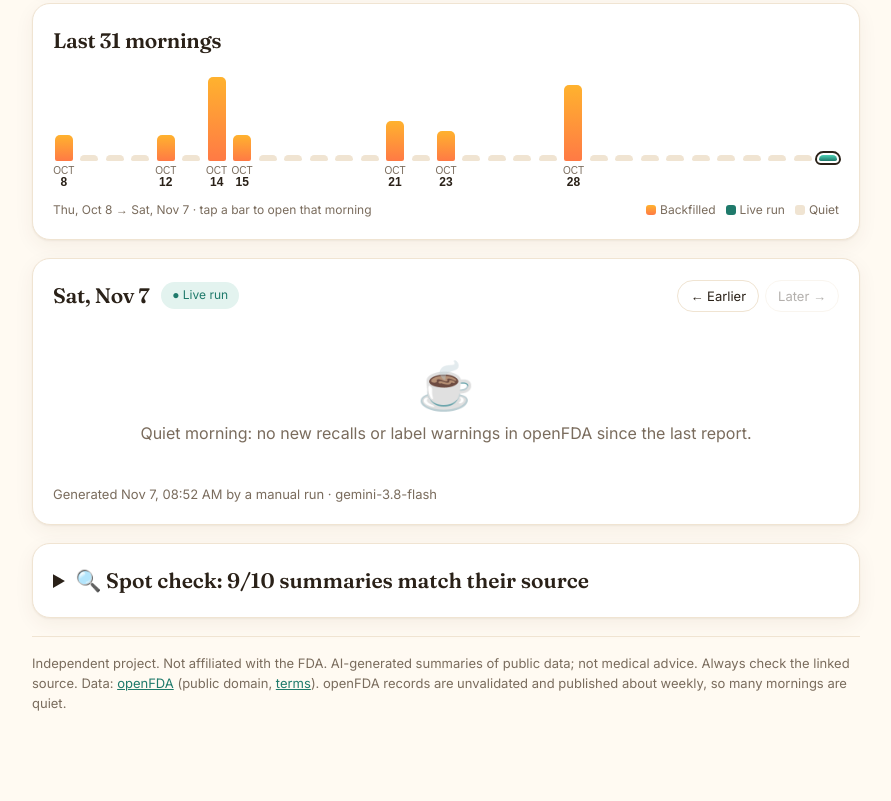
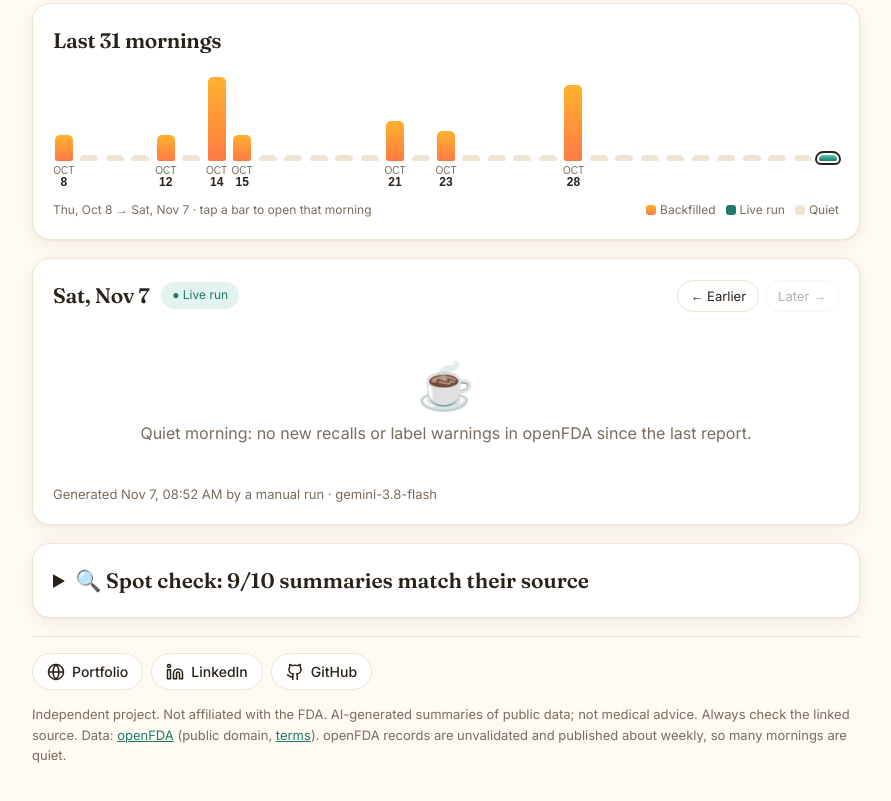
Before and after one commit to rarima-rajeev/MorningSignal, a plain HTML site: page site/index.html in a window 1280 px wide. Shown: the part 639-1440 px from the top of the page, without its empty margins (194-1085 px from the left). Before the commit the page ends 1400 px from the top, so only its background shows below. Drawn offline with Linux system fonts and the light colour scheme.

Commit message:
Add Portfolio, LinkedIn and GitHub links to the footer
Co-Authored-By: Claude Opus 5.5 <noreply@anthropic.com>

```diff
--- a/site/index.html
+++ b/site/index.html
@@ -107,6 +107,9 @@
   table { width: 100%; border-collapse: collapse; font-size: 14px; margin-top: 10px; }
   td { padding: 7px 6px; border-top: 1px solid var(--line); vertical-align: top; }
   .ok { color: var(--teal); font-weight: 600; } .part { color: var(--rose); font-weight: 600; }
+  .links { display: flex; flex-wrap: wrap; gap: 8px; margin-bottom: 14px; }
+  .links a { display: inline-flex; align-items: center; gap: 7px; padding: 7px 14px; border-radius: 99px; border: 1px solid var(--line); background: var(--card); color: var(--ink); font-size: 14px; font-weight: 500; text-decoration: none; transition: transform .15s; }
+  .links a:hover { transform: translateY(-2px); }
   footer { font-size: 13px; color: var(--muted); border-top: 1px solid var(--line); padding-top: 16px; }
 </style>
 </head>
@@ -154,7 +157,12 @@
 
   <div class="card"><details id="spot"></details></div>
 
-  <footer>Independent project. Not affiliated with the FDA. AI-generated summaries of public data; not medical advice. Always check the linked source.
+  <footer><div class="links">
+    <a href="https://rarima-rajeev.my.canva.site/" target="_blank" rel="noopener"><svg width="18" height="18" viewBox="0 0 24 24" fill="none" stroke="currentColor" stroke-width="2" stroke-linecap="round" stroke-linejoin="round" aria-hidden="true"><circle cx="12" cy="12" r="10"/><path d="M12 2a14.5 14.5 0 0 0 0 20 14.5 14.5 0 0 0 0-20M2 12h20"/></svg>Portfolio</a>
+    <a href="https://www.linkedin.com/in/rarima-rajeev" target="_blank" rel="noopener"><svg width="18" height="18" viewBox="0 0 24 24" fill="none" stroke="currentColor" stroke-width="2" stroke-linecap="round" stroke-linejoin="round" aria-hidden="true"><path d="M16 8a6 6 0 0 1 6 6v7h-4v-7a2 2 0 0 0-4 0v7h-4v-7a6 6 0 0 1 6-6z"/><rect x="2" y="9" width="4" height="12"/><circle cx="4" cy="4" r="2"/></svg>LinkedIn</a>
+    <a href="https://github.com/rarima-rajeev/MorningSignal" target="_blank" rel="noopener"><svg width="18" height="18" viewBox="0 0 24 24" fill="none" stroke="currentColor" stroke-width="2" stroke-linecap="round" stroke-linejoin="round" aria-hidden="true"><path d="M15 22v-4a4.8 4.8 0 0 0-1-3.5c3 0 6-2 6-5.5.08-1.25-.27-2.48-1-3.5.28-1.15.28-2.35 0-3.5 0 0-1 0-3 1.5-2.64-.5-5.36-.5-8 0C6 2 5 2 5 2c-.3 1.15-.3 2.35 0 3.5A5.4 5.4 0 0 0 4 9c0 3.5 3 5.5 6 5.5-.39.49-.68 1.05-.85 1.65-.17.6-.22 1.23-.15 1.85v4"/><path d="M9 18c-4.51 2-5-2-7-2"/></svg>GitHub</a>
+  </div>
+  Independent project. Not affiliated with the FDA. AI-generated summaries of public data; not medical advice. Always check the linked source.
     Data: <a href="https://open.fda.gov/">openFDA</a> (public domain, <a href="https://open.fda.gov/terms/">terms</a>). openFDA records are unvalidated and published about weekly, so many mornings are quiet.</footer>
 </main>
 <div id="tip"></div>
```
Also changed, not shown: site/record.html (+9 -1 lines).
